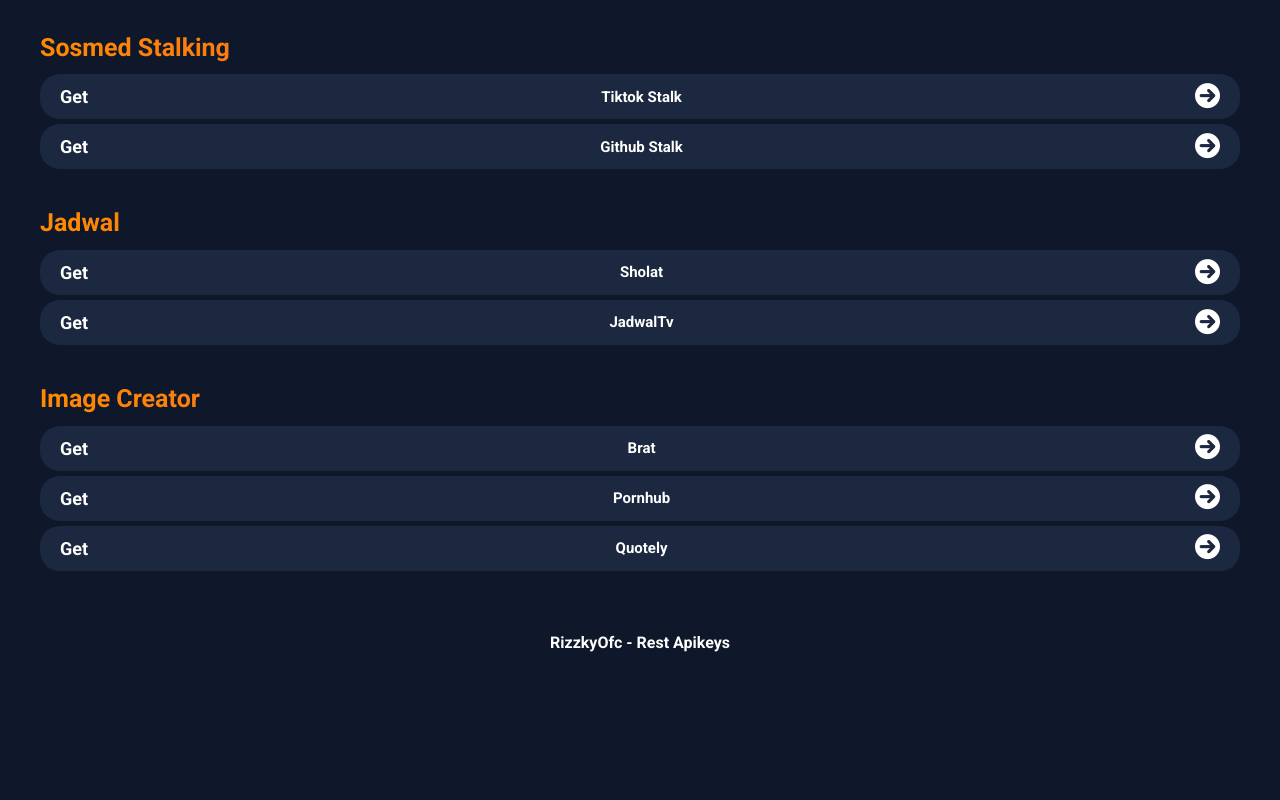
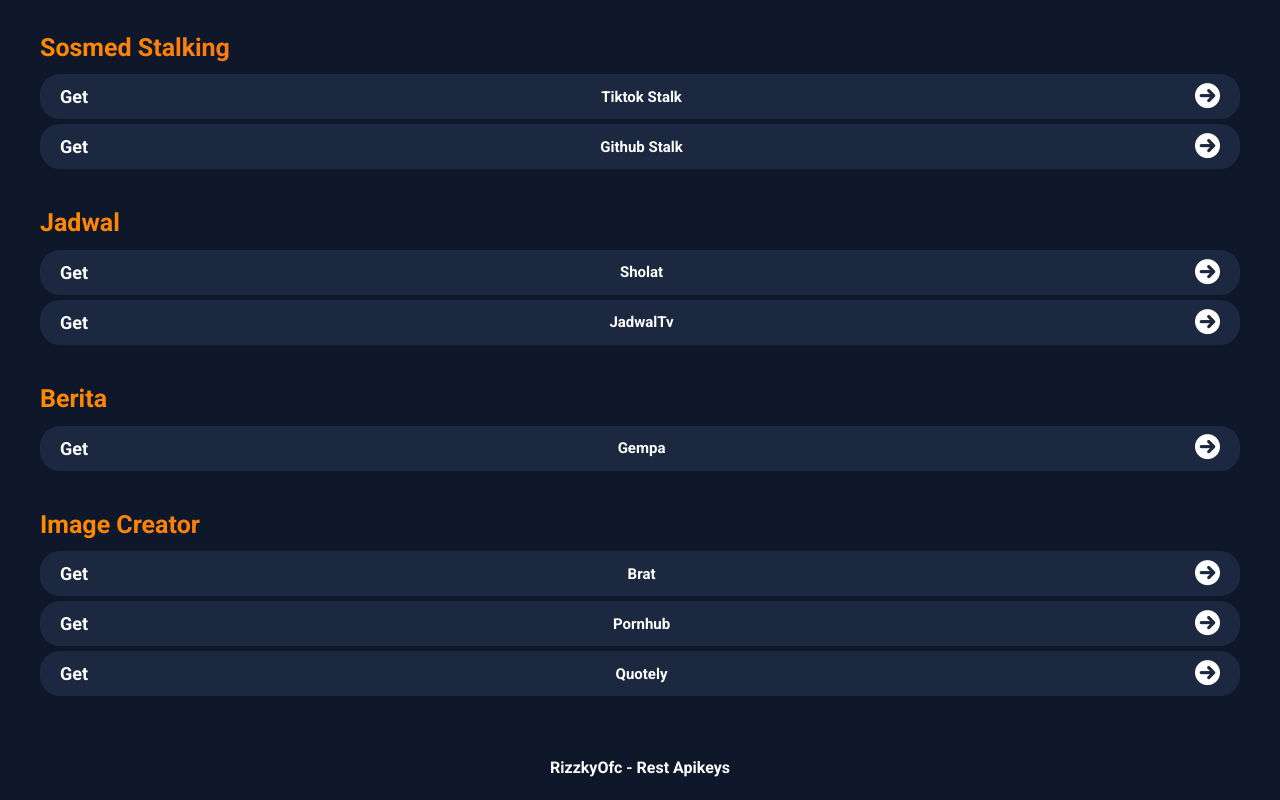
Before and after one commit to RizkiOfc/api-rest, a website: page index.html in a window 1280 px wide. Shown: the part 2634-3434 px from the top of the page. Before the commit the page ends 3309 px from the top, so only its background shows below. Drawn offline with nearby package versions, Linux system fonts and the light colour scheme.

Commit message:
Update index.html

```diff
--- a/index.html
+++ b/index.html
@@ -260,7 +260,7 @@
        <p class="title-api">Soundcloud</p>
        <p class="endpoint"><a class="fas fa-arrow-circle-right" href="https://www.ikyiizyy.my.id/api/download/soundcloud?url="></a></p>
      </div>
- </main>
+</main>
 
  <main class="animate__animated animate__fadeInUp">
     <h1>Openai & Gpt</h1>
@@ -444,6 +444,15 @@
      </div>
 </main>
 
+  <main class="animate__animated animate__fadeInUp">
+    <h1>Berita</h1>
+     <div class="item">
+       <p class="method">Get</p>
+       <p class="title-api">Gempa</p>
+       <p class="endpoint"><a class="fas fa-arrow-circle-right" href="https://www.ikyiizyy.my.id/api/berita/gempa"></a></p>
+     </div>
+  </main>
+
  <main class="animate__animated animate__fadeInUp">
     <h1>Image Creator</h1>
      <div class="item">
```
